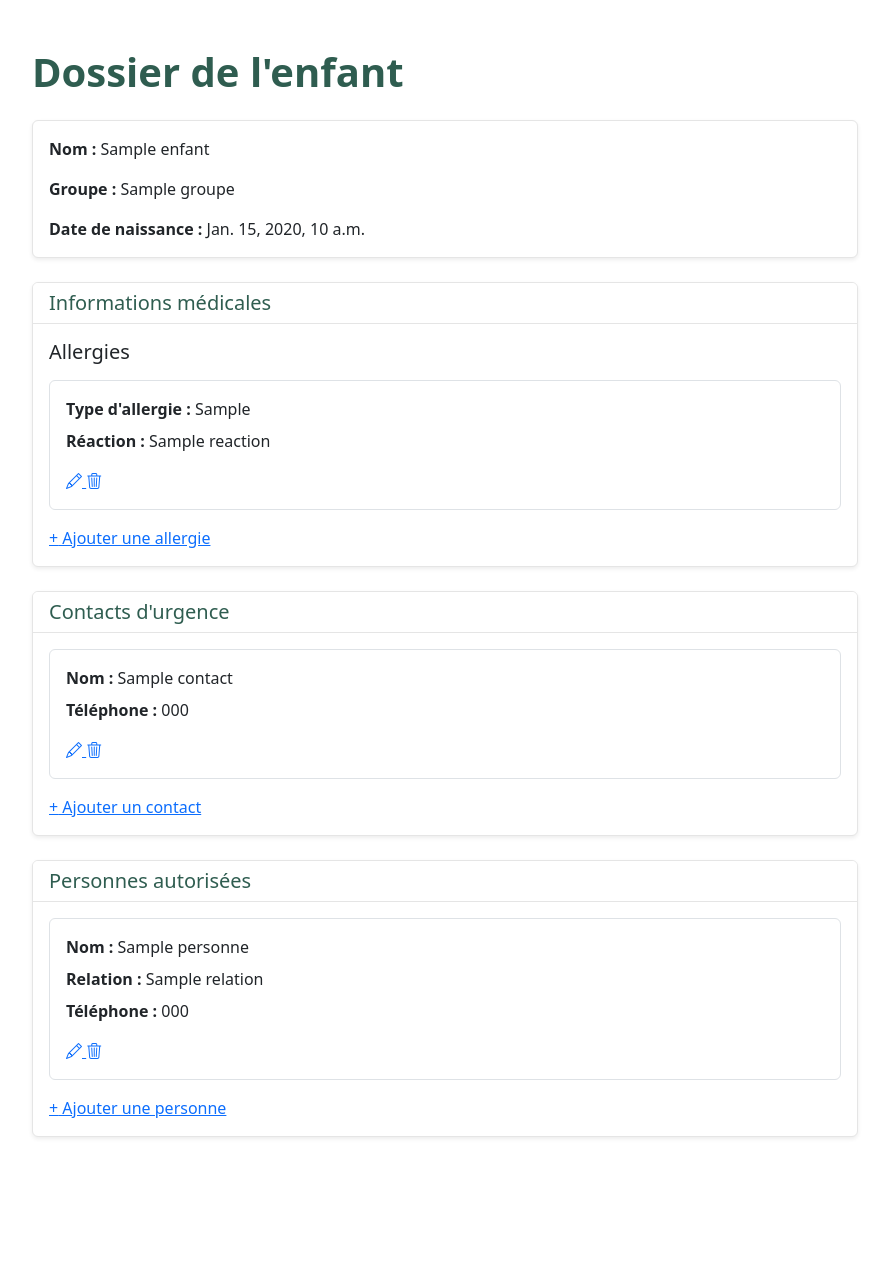
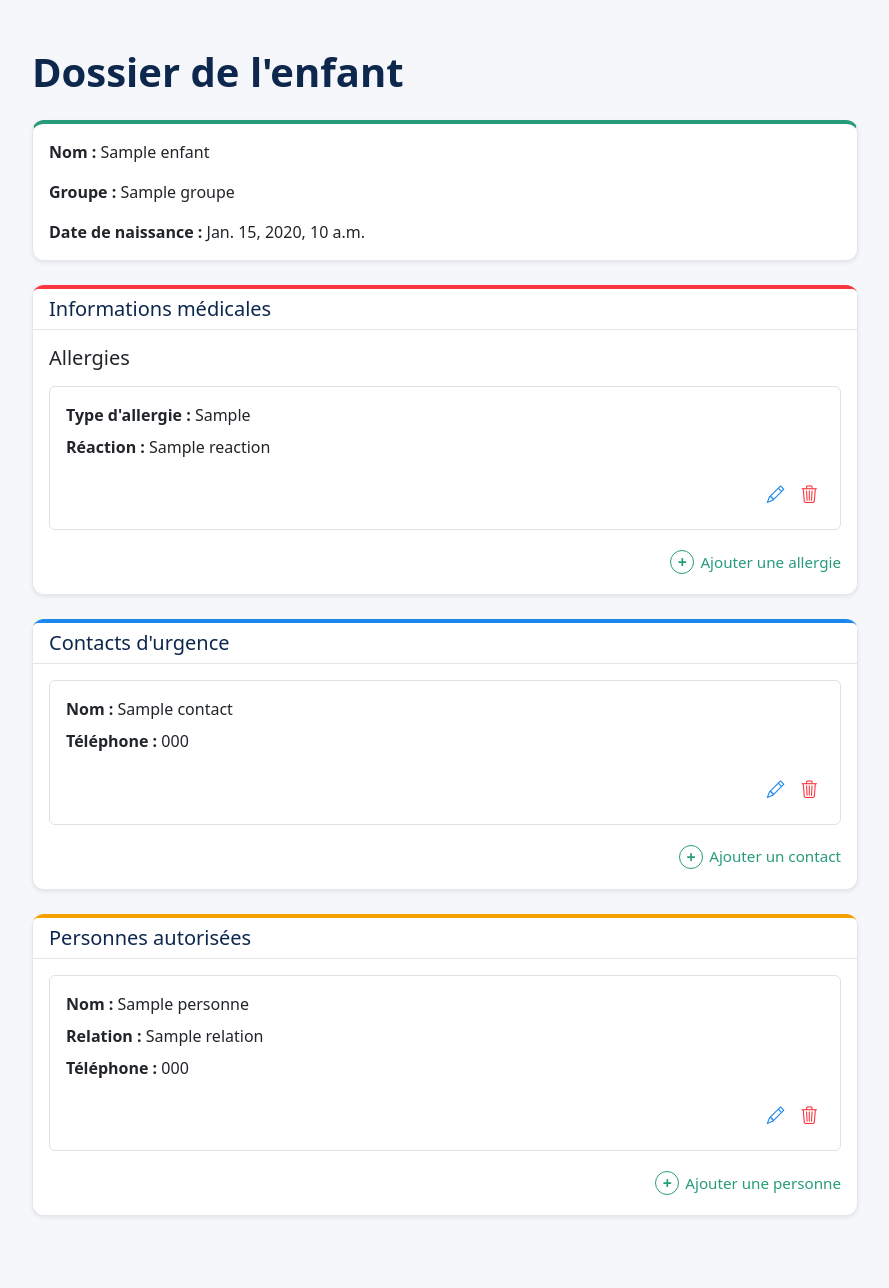
Before and after one commit to saiahhoussem/CarthageXManagement, a Django app: template templates/enfants/fiche_enfant.html in a window 1280 px wide. Shown: the whole page, without its empty margins (195-1084 px from the left). Before the commit the page ends 1138 px from the top, so only its background shows below. Run offline with Django 5.2, Linux system fonts and the light colour scheme; the template is opened without the code that fills it: most values are stand-ins (such as "Sample title", 1, 10 or a date in 2020); parts of the project's set-up code (start-up, migrations or seed data) failed here and were passed over.

Commit message:
style: améliorer le style de la fiche enfant

```diff
--- a/static/enfants/fiche_enfant.css
+++ b/static/enfants/fiche_enfant.css
@@ -1,21 +1,115 @@
+
 body {
+    background-color: #f5f7fa;
     color: #333;
 }
+
 
 .fiche-enfant {
     max-width: 850px;
     margin: 0 auto;
 }
 
-.card {
-    border: 1px solid #e5e5e5;
+
+h1 {
+    color: #0d274d;
+    font-weight: 600;
 }
 
-.card-header {
-    border-bottom: 1px solid #e5e5e5;
-    color: #2f5d50;
+
+.card {
+    background-color: #ffffff;
+    border: 1px solid #e3e7eb;
+    border-radius: 12px;
 }
 
-h1 {
-    color: #2f5d50;
+
+.card-header {
+    background-color: #ffffff;
+    border-bottom: 1px solid #e5e5e5;
+    color: #0d274d;
 }
+
+
+.section-generale {
+    border-top: 4px solid #289b7b;
+}
+
+
+.section-medicale {
+    border-top: 4px solid #fb363f;
+}
+
+
+.section-urgence {
+    border-top: 4px solid #1c88eb;
+}
+
+
+.section-autorisees {
+    border-top: 4px solid #f49f02;
+}
+
+
+.text-muted {
+    color: #6c757d !important;
+}
+
+.action-icon {
+    border: none;
+    background: none;
+    padding: 6px;
+    font-size: 1.1rem;
+    text-decoration: none;
+    border-radius: 6px;
+}
+
+.action-icon.modifier {
+    color: #1c88eb;
+}
+
+.action-icon.supprimer {
+    color: #fb363f;
+}
+
+.action-icon:hover {
+    background-color: #f1f3f5;
+}
+
+.action-add {
+    display: flex;
+    align-items: center;
+    justify-content: flex-end;
+    gap: 6px;
+    border: none;
+    background: none;
+    padding: 4px 0;
+    width: 100%;
+    color: #289b7b;
+    text-decoration: none;
+    font-size: 0.95rem;
+}
+.action-add-icon {
+    display: inline-flex;
+    align-items: center;
+    justify-content: center;
+    width: 24px;
+    height: 24px;
+    border: 1.5px solid #289b7b;
+    border-radius: 50%;
+    font-size: 1rem;
+    font-weight: 600;
+}
+
+.action-add:hover {
+    color: #227f65;
+}
+
+.action-add:hover .action-add-icon {
+    border-color: #227f65;
+}
+.actions-droite {
+    display: flex;
+    justify-content: flex-end;
+    gap: 4px;
+}
```
